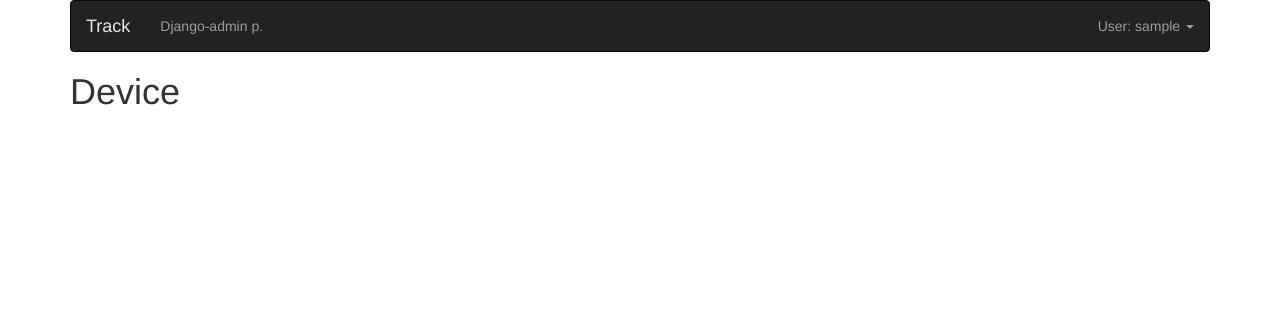
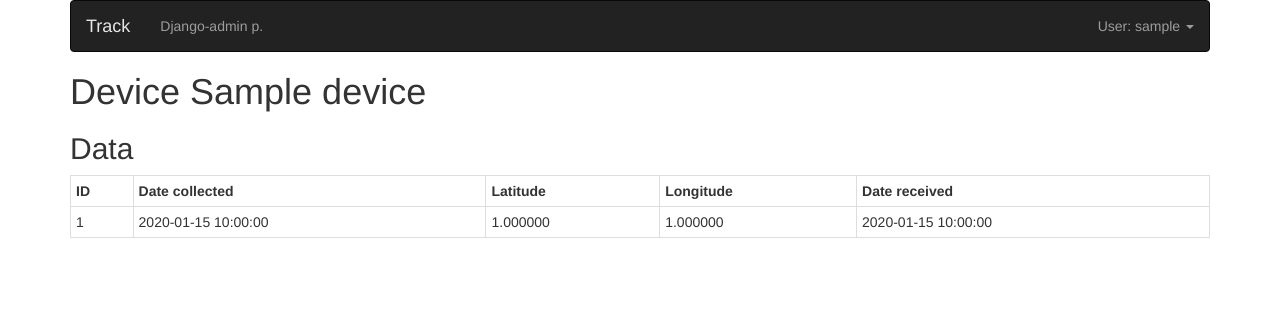
Before and after one commit to tklos/track, a Django app: page /devices/1/ in a window 1280 px wide. Shown: the top 312 px of the page. Run offline with Django 3.2, Linux system fonts and the light colour scheme; a user stored in the database is signed in; tables that the repository leaves empty hold one stand-in row (values such as "Sample post"); some libraries are stand-ins or nearby versions.

Commit message:
Add measurements model

```diff
--- a/web/requirements.txt
+++ b/web/requirements.txt
@@ -1,3 +1,5 @@
 Django==2.1.7
+djangorestframework==3.9.2
+djangorestframework-stubs==0.3.0
 psycopg2-binary==2.7.7
 pytz==2018.9
--- a/web/track/apps/devices/models.py
+++ b/web/track/apps/devices/models.py
@@ -3,6 +3,7 @@ from django.db import models
 from django.db.models import Max
 from django.db.models.functions import Coalesce
 
+from .functions import calculate_hash
 from . import const
 
 
@@ -29,6 +30,9 @@ class Device(models.Model):
     def get_api_key_display(self):
         return '{}{}'.format(self.token, '*' * (const.DEVICE_API_KEY_LEN - const.DEVICE_TOKEN_LEN))
 
+    def is_matching_api_key(self, api_key):
+        return calculate_hash(api_key, self.salt) == self.api_key_hash
+
     def save(self, *args, **kwargs):
         if self.pk is None:
             last_seq_id = Device.objects \
--- a/web/track/apps/devices/views.py
+++ b/web/track/apps/devices/views.py
@@ -60,3 +60,13 @@ class DeviceView(DetailView):
 
     def get_object(self, queryset=None):
         return get_object_or_404(Device.objects, user=self.request.user, sequence_id=self.kwargs['d_sid'])
+
+    def get_context_data(self, **kwargs):
+        gps_measurements = self.object.gps_measurement_set.all()
+
+        context = super().get_context_data(**kwargs)
+        context.update({
+            'gps_measurements': zip(range(gps_measurements.count(), 0, -1), gps_measurements),
+        })
+
+        return context
--- /dev/null
+++ b/web/track/apps/measurements/api/urls.py
@@ -0,0 +1,8 @@
+from django.urls import path
+
+from . import views
+
+
+urlpatterns = [
+    path('', views.MeasurementView.as_view()),
+]
--- /dev/null
+++ b/web/track/apps/measurements/models.py
@@ -0,0 +1,28 @@
+from django.db import models
+
+from devices.models import Device
+
+
+class GpsMeasurement(models.Model):
+    device = models.ForeignKey(Device, on_delete=models.CASCADE, related_name='gps_measurement_set')
+    latitude = models.DecimalField(max_digits=9, decimal_places=6, null=True, blank=True)
+    longitude = models.DecimalField(max_digits=9, decimal_places=6, null=True, blank=True)
+    date_collected = models.DateTimeField()
+    date_received = models.DateTimeField(auto_now_add=True)
+
+    class Meta:
+        indexes = [
+            models.Index(fields=['date_collected']),
+            models.Index(fields=['device', 'date_collected']),
+        ]
+        ordering = [
+            '-date_collected',
+        ]
+
+    def __str__(self):
+        return 'GPS measurement for device {}: {} {} {}'.format(
+            self.device,
+            self.date_collected,
+            self.latitude,
+            self.longitude,
+        )
--- a/web/track/settings/base.py
+++ b/web/track/settings/base.py
@@ -43,9 +43,11 @@ INSTALLED_APPS = [
     'django.contrib.sessions',
     'django.contrib.messages',
     'django.contrib.staticfiles',
+    'rest_framework',
 
     'users',
     'devices',
+    'measurements',
 ]
 
 MIDDLEWARE = [
--- a/web/track/templates/devices/device.html
+++ b/web/track/templates/devices/device.html
@@ -1,13 +1,28 @@
 {% extends "common/base.html" %}
 
-{% block title %}
-{% endblock %}
+{% block title %}Device {{object.name}}{% endblock %}
 
 
 {% block content %}
 
 
-<h1>Device</h1>
+<h1>Device {{object.name}}</h1>
+
+<h2>Data</h2>
+	<table class="table table-bordered table-condensed no-margin-bottom table-td-vertical-align-middle">
+		<tr><th>ID</th><th>Date collected</th><th>Latitude</th><th>Longitude</th><th>Date received</th></tr>
+		{% for ind, m in gps_measurements %}
+			<tr>
+				<td>{{ind}}</td>
+				<td>{{m.date_collected|date:'Y-m-d H:i:s'}}</td>
+				<td>{{m.latitude}}</td>
+				<td>{{m.longitude}}</td>
+				<td>{{m.date_received|date:'Y-m-d H:i:s'}}</td>
+			</tr>
+		{% endfor %}
+	</table>
 
 
+<div class="margin-bottom-200px"></div>
+
 {% endblock %}
--- a/web/track/urls.py
+++ b/web/track/urls.py
@@ -11,4 +11,6 @@ urlpatterns = [
     path('devices/', include('devices.urls')),
 
     path('django-admin/', admin.site.urls),
+
+    path('api/measurements/', include('measurements.api.urls')),
 ]
```
Also changed, not shown: web/track/apps/devices/authentication.py (added, +23 -0 lines), web/track/apps/measurements/api/serializers.py (added, +32 -0 lines), web/track/apps/measurements/api/views.py (added, +32 -0 lines), web/track/apps/measurements/__init__.py (added), web/track/apps/measurements/api/__init__.py (added), web/track/apps/measurements/migrations/0001_initial.py (added), web/track/apps/measurements/migrations/__init__.py (added).
